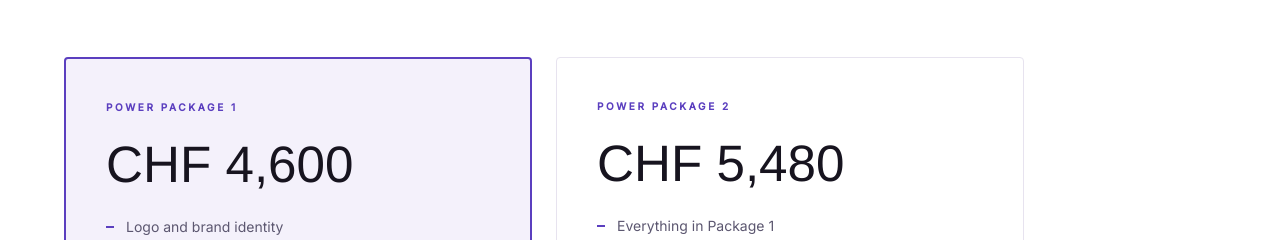
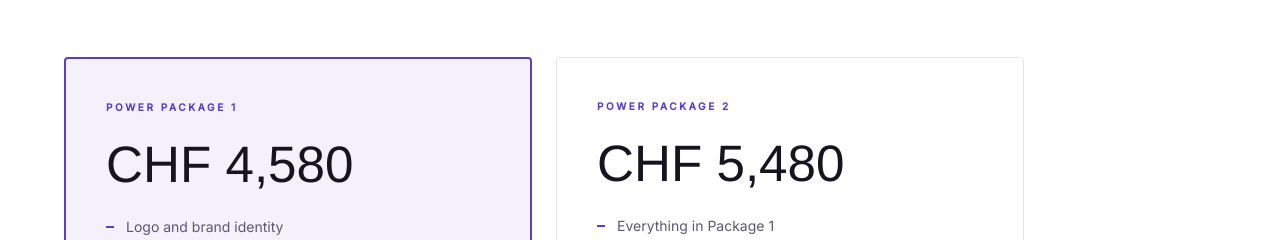
Before and after one commit to aneecoco-lgtm/digital-twilight, a React (Vite) app: page /mompreneur in a window 1280 px wide. Shown: the part 4320-4560 px from the top of the page. Built offline with nearby package versions, Linux system fonts and the light colour scheme.

Commit message:
Set Mompreneur Package 1 to CHF 4,580
Co-Authored-By: Claude Opus 5.5 (1M context) <noreply@anthropic.com>
Claude-Session: https://claude.ai/code/session_01TgkfVL7UjqBfi7nMTUzTsk

```diff
--- a/src/pages/Mompreneur.jsx
+++ b/src/pages/Mompreneur.jsx
@@ -194,7 +194,7 @@ export default function Mompreneur() {
         <div className="mp-packages">
           <div className="mp-package mp-package--main">
             <span className="mp-label">Power Package 1</span>
-            <p className="mp-price">CHF 4,600</p>
+            <p className="mp-price">CHF 4,580</p>
             <ul>
               <li>Logo and brand identity</li>
               <li>Photo session and 20 photos</li>
```
